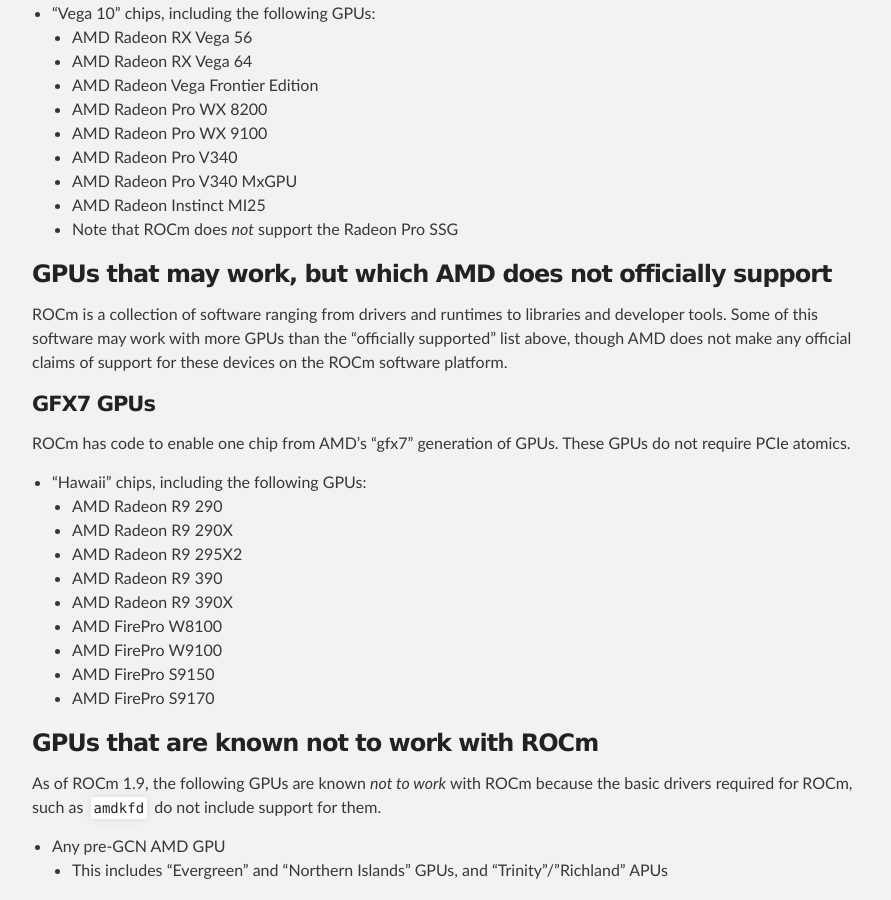
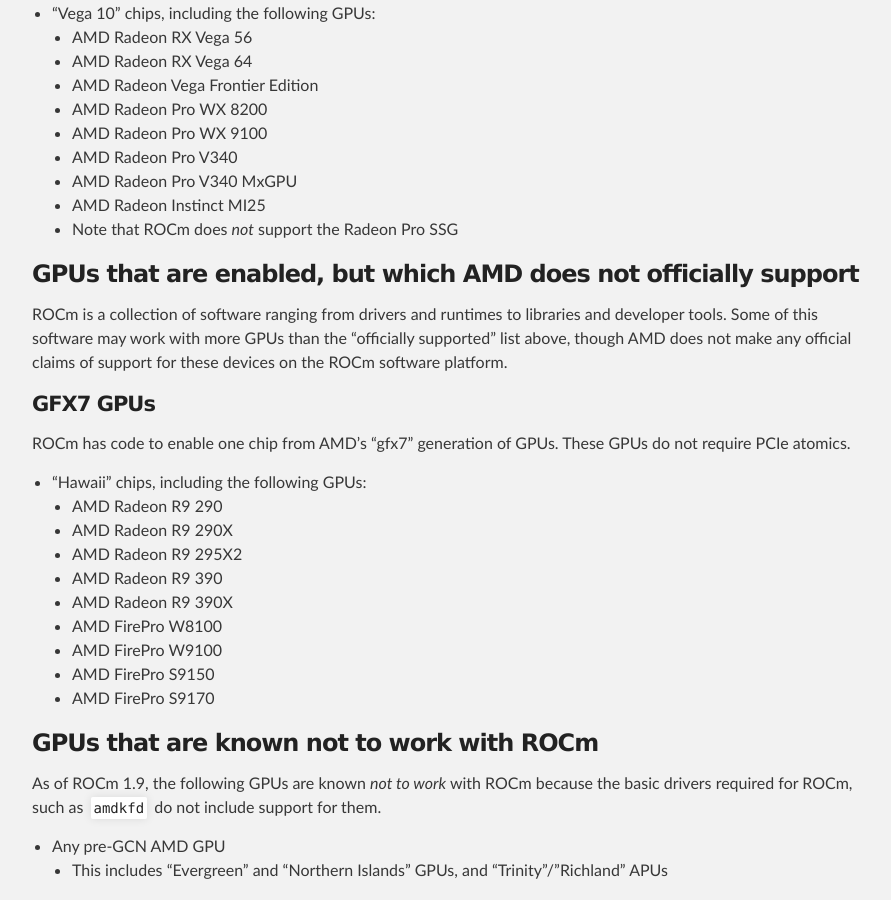
Before and after one commit to ROCm/ROCm.github.io, a Jekyll site: the page built from hardware.md, in a window 1280 px wide and 900 px high, scrolled down 1466 px. Shown: the whole window, without its empty margins (183-1074 px from the left). Built offline with Jekyll 4.4.1, drawn with Linux system fonts in a browser that asks for light colours.

Commit message:
Update hardware.md

```diff
--- a/hardware.md
+++ b/hardware.md
@@ -48,7 +48,7 @@
   * Note that ROCm does *not* support the Radeon Pro SSG
 
 
-### GPUs that may work, but which AMD does not officially support
+### GPUs that are enabled, but which AMD does not officially support
 ROCm is a collection of software ranging from drivers and runtimes to libraries and developer tools.
 Some of this software may work with more GPUs than the "officially supported" list above, though AMD does not make any official claims of support for these devices on the ROCm software platform.
 
```
